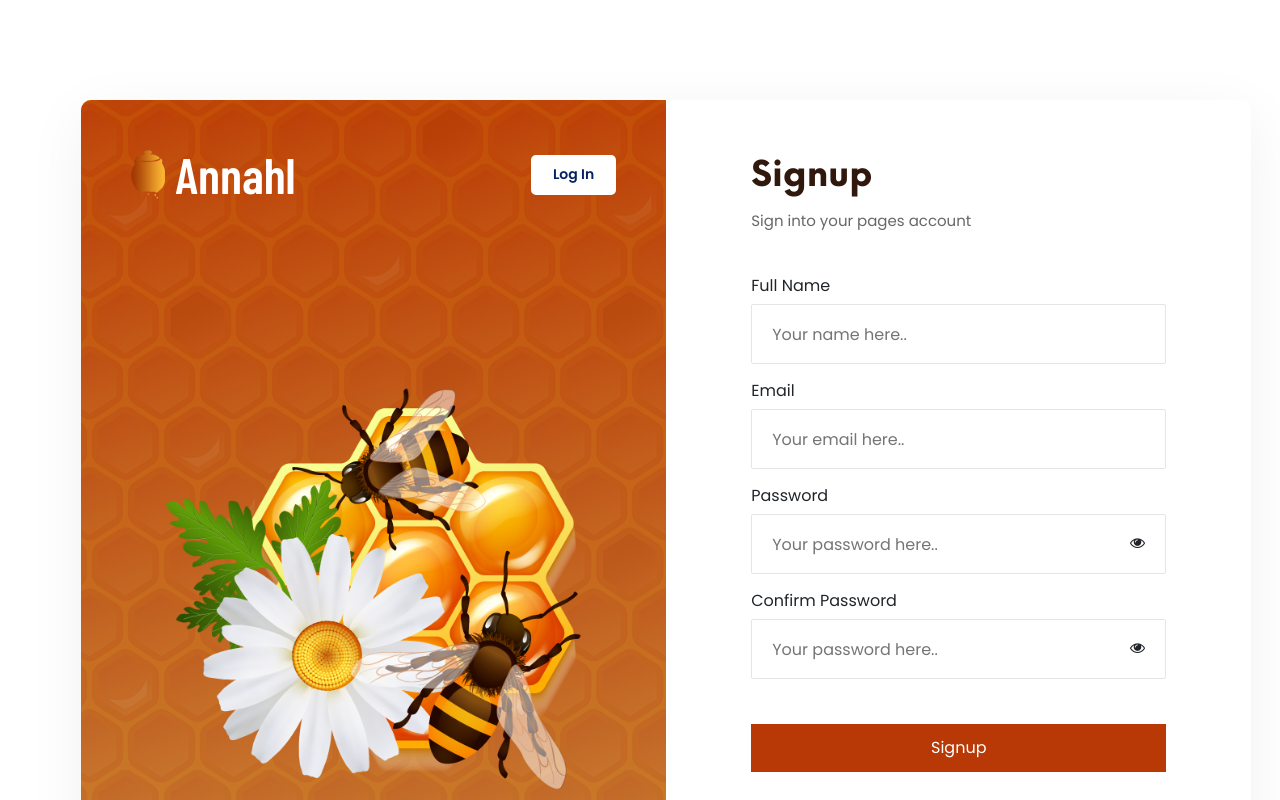
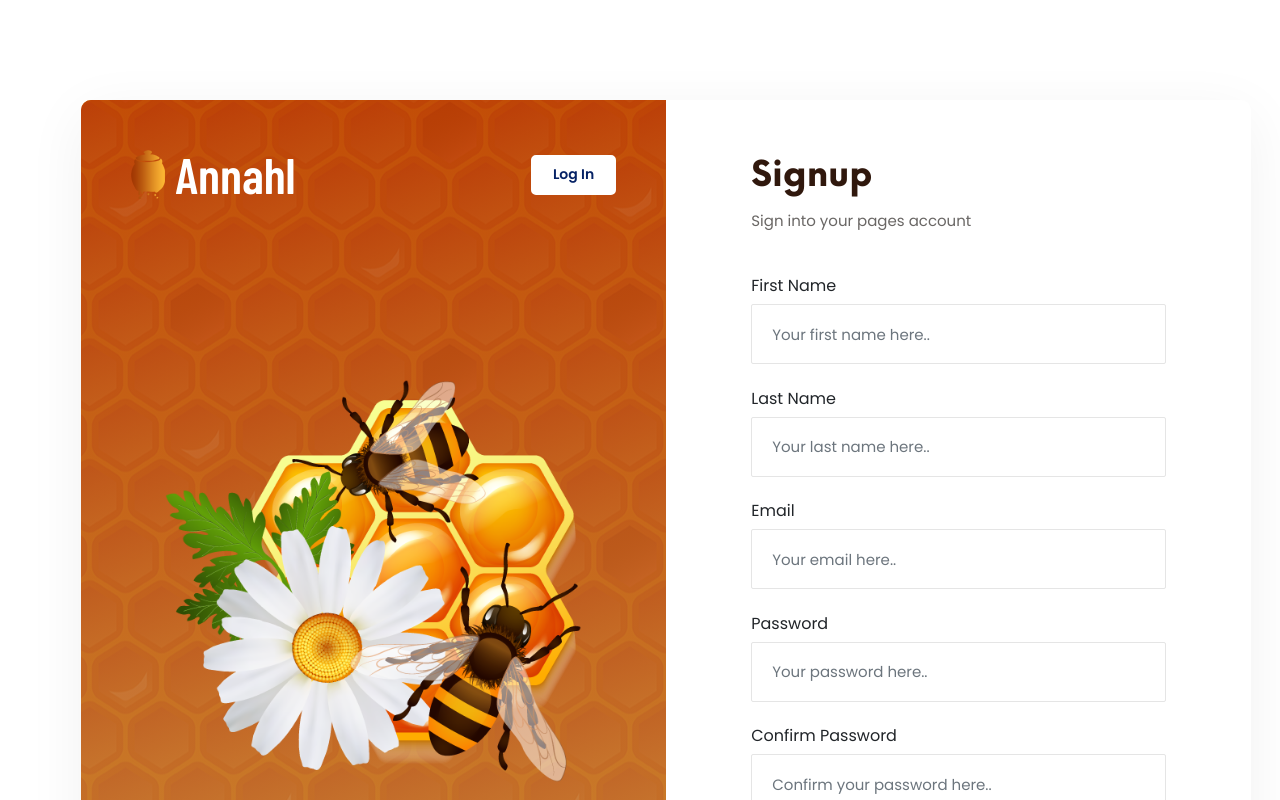
Before and after one commit to RNyaupane/mystic-hive, a React (Vite) app: page /auth/register in a window 1280 px wide. Shown: the top 800 px of the page. Built offline with nearby package versions, Linux system fonts and the light colour scheme; a web font is replaced by a local one.

Commit message:
authentication and authorization

```diff
--- a/index.html
+++ b/index.html
@@ -5,7 +5,7 @@
   <meta charset="UTF-8" />
   <link rel="icon" type="image/svg+xml" href="/vite.svg" />
   <meta name="viewport" content="width=device-width, initial-scale=1.0" />
-  <title>MYSTIC | HONEY 0.1</title>
+  <title>MYSTIC | HONEY</title>
 
   <link href="/assets/css/themify-icons.css" rel="stylesheet">
   <link href="/assets/css/font-awesome.min.css" rel="stylesheet">
--- a/package.json
+++ b/package.json
@@ -10,17 +10,21 @@
     "preview": "vite preview"
   },
   "dependencies": {
+    "@hookform/resolvers": "^3.9.1",
     "@reduxjs/toolkit": "^2.5.0",
     "axios": "^1.7.9",
+    "prop-types": "^15.8.1",
     "react": "^18.3.1",
     "react-dom": "^18.3.1",
+    "react-hook-form": "^7.54.2",
     "react-owl-carousel": "^2.3.3",
     "react-redux": "^9.2.0",
     "react-router-dom": "^7.0.2",
     "react-slick": "^0.30.3",
     "react-toastify": "^11.0.2",
     "redux-persist": "^6.0.0",
-    "slick-carousel": "^1.8.1"
+    "slick-carousel": "^1.8.1",
+    "yup": "^1.6.1"
   },
   "devDependencies": {
     "@eslint/js": "^9.15.0",
--- a/src/components/header.jsx
+++ b/src/components/header.jsx
@@ -32,7 +32,7 @@ const Header = () => {
                 </a>
                 <ul className="nav navbar-nav me-auto mb-2 mb-lg-0">
                   <li>
-                    <Link to="/about">About 0.1</Link>
+                    <Link to="/about">About</Link>
                   </li>
                   <li>
                     <Link to="/shop">Shop</Link>
--- a/src/pages/auth/login.jsx
+++ b/src/pages/auth/login.jsx
@@ -1,12 +1,45 @@
 import { Link } from "react-router-dom";
+import { useForm, Controller } from "react-hook-form";
+import { yupResolver } from "@hookform/resolvers/yup";
+import * as yup from "yup";
+import { useDispatch } from "react-redux";
+import { loginUser } from "../../redux/reducers/authSlice";
+
+// Validation schema
+const schema = yup.object().shape({
+  email: yup
+    .string()
+    .email("Invalid email format")
+    .required("Email is required"),
+  password: yup.string().required("Password is required"),
+});
 
 const Login = () => {
+  const dispatch = useDispatch();
+
+  // React Hook Form setup
+  const {
+    control,
+    handleSubmit,
+    formState: { errors, isSubmitting },
+  } = useForm({
+    resolver: yupResolver(schema),
+  });
+
+  // Form submission handler
+  const onSubmit = (data) => {
+    dispatch(loginUser(data));
+  };
+
   return (
     <div className="tp-login-area">
       <div className="container">
         <div className="row">
           <div className="col-lg-12">
-            <form className="tp-accountWrapper" action="#">
+            <form
+              className="tp-accountWrapper"
+              onSubmit={handleSubmit(onSubmit)}
+            >
               <div className="tp-accountInfo">
                 <div className="tp-accountInfoHeader">
                   <Link to="/">
@@ -31,86 +64,95 @@ const Login = () => {
                   <p>Sign into your pages account</p>
                 </div>
                 <div className="row">
+                  {/* Email Field */}
                   <div className="col-lg-12 col-md-12 col-12">
+                    <Controller
+                      name="email"
+                      control={control}
+                      defaultValue=""
+                      render={({ field }) => (
+                        <div className="form-group mb-4">
                           <label htmlFor="email">Email</label>
                           <input
                             type="text"
                             id="email"
-                      name="email"
+                            {...field}
                             placeholder="demo@gmail.com"
+                            className={`form-control ${
+                              errors.email ? "is-invalid" : ""
+                            }`}
+                          />
+                          {errors.email && (
+                            <div className="invalid-feedback">
+                              {errors.email.message}
+                            </div>
+                          )}
+                        </div>
+                      )}
                     />
                   </div>
+
+                  {/* Password Field */}
                   <div className="col-lg-12 col-md-12 col-12">
-                    <div className="form-group">
+                    <Controller
+                      name="password"
+                      control={control}
+                      defaultValue=""
+                      render={({ field }) => (
+                        <div className="form-group mb-4">
                           <label htmlFor="password">Password</label>
                           <input
-                        className="pwd"
                             type="password"
                             id="password"
-                        value="123456"
-                        name="pass"
+                            {...field}
+                            placeholder="Enter your password"
+                            className={`form-control ${
+                              errors.password ? "is-invalid" : ""
+                            }`}
                           />
-                      <span className="input-group-btn">
-                        <button
-                          className="btn btn-default reveal"
-                          type="button"
-                        >
-                          <i className="fa fa-eye"></i>
-                        </button>
-                      </span>
+                          {errors.password && (
+                            <div className="invalid-feedback">
+                              {errors.password.message}
                             </div>
+                          )}
                         </div>
+                      )}
+                    />
+                  </div>
+
+                  {/* Remember Me */}
                   <div className="col-lg-12 col-md-12 col-12">
                     <div className="check-box-wrap">
                       <div className="input-box">
                         <input
                           type="checkbox"
-                          id="fruit4"
-                          name="fruit-4"
-                          value="Strawberry"
+                          id="rememberMe"
+                          name="rememberMe"
                         />
-                        <label htmlFor="fruit4">Remember Me</label>
+                        <label htmlFor="rememberMe">Remember Me</label>
                       </div>
                       <div className="forget-btn">
-                        <a href="forgot.html">Forgot Password?</a>
+                        <Link to="/auth/forgot-password">Forgot Password?</Link>
                       </div>
                     </div>
                   </div>
+
+                  {/* Submit Button */}
                   <div className="col-lg-12 col-md-12 col-12">
-                    <button type="submit" className="tp-accountBtn">
-                      Login
+                    <button
+                      type="submit"
+                      className="tp-accountBtn"
+                      disabled={isSubmitting}
+                    >
+                      {isSubmitting ? "Logging in..." : "Login"}
                     </button>
                   </div>
                 </div>
-                <h4 className="or">
-                  <span>OR</span>
-                </h4>
-                <ul className="tp-socialLoginBtn">
-                  <li>
-                    <button className="facebook" type="button">
-                      <span>
-                        <i className="fa fa-facebook"></i>
-                      </span>
-                    </button>
-                  </li>
-                  <li>
-                    <button className="twitter" type="button">
-                      <span>
-                        <i className="fa fa-twitter"></i>
-                      </span>
-                    </button>
-                  </li>
-                  <li>
-                    <button className="linkedin" type="button">
-                      <span>
-                        <i className="fa fa-linkedin"></i>
-                      </span>
-                    </button>
-                  </li>
-                </ul>
+
+                {/* Footer */}
                 <p className="subText">
                   Don&apos;t have an account?{" "}
-                  <a href="register.html">Create free account</a>
+                  <Link to="/auth/register">Create free account</Link>
                 </p>
               </div>
             </form>
--- a/src/pages/auth/register.jsx
+++ b/src/pages/auth/register.jsx
@@ -1,12 +1,60 @@
 import { Link } from "react-router-dom";
+import { useForm, Controller } from "react-hook-form";
+import { yupResolver } from "@hookform/resolvers/yup";
+import * as yup from "yup";
+import { useDispatch } from "react-redux";
+import { authService } from "../../redux/actions/authActions"; // Replace with your actual action
+
+// Validation schema
+const schema = yup.object().shape({
+  first_name: yup.string().required("First Name is required"),
+  last_name: yup.string().required("Last Name is required"),
+  email: yup
+    .string()
+    .email("Invalid email format")
+    .required("Email is required"),
+  password: yup
+    .string()
+    .min(6, "Password must be at least 6 characters")
+    .required("Password is required"),
+  confirmPassword: yup
+    .string()
+    .oneOf([yup.ref("password"), null], "Passwords must match")
+    .required("Confirm Password is required"),
+});
 
 const Register = () => {
+  const dispatch = useDispatch();
+
+  // React Hook Form setup
+  const {
+    control,
+    handleSubmit,
+    formState: { errors, isSubmitting },
+  } = useForm({
+    resolver: yupResolver(schema),
+  });
+
+  // Form submission handler
+  const onSubmit = (data) => {
+    const payload = {
+      email: data.email,
+      password: data.password,
+      first_name: data.first_name,
+      last_name: data.last_name,
+    };
+    dispatch(authService.register(payload));
+  };
+
   return (
     <div className="tp-login-area">
       <div className="container">
         <div className="row">
           <div className="col-lg-12">
-            <form className="tp-accountWrapper" action="#">
+            <form
+              className="tp-accountWrapper"
+              onSubmit={handleSubmit(onSubmit)}
+            >
               <div className="tp-accountInfo">
                 <div className="tp-accountInfoHeader">
                   <Link to="/">
@@ -20,7 +68,7 @@ const Register = () => {
                   <img src="/assets/images/login.png" alt="" />
                 </div>
                 <div className="back-home">
-                  <Link className="tp-accountBtn" to="">
+                  <Link className="tp-accountBtn" to="/">
                     <span>Back To Home</span>
                   </Link>
                 </div>
@@ -31,69 +79,157 @@ const Register = () => {
                   <p>Sign into your pages account</p>
                 </div>
                 <div className="row">
+                  {/* First Name */}
                   <div className="col-lg-12 col-md-12 col-12">
-                    <label htmlFor="name">Full Name</label>
+                    <Controller
+                      name="first_name"
+                      control={control}
+                      defaultValue=""
+                      render={({ field }) => (
+                        <div className="form-group mb-4">
+                          <label htmlFor="first_name">First Name</label>
                           <input
                             type="text"
-                      id="name"
-                      name="name"
-                      placeholder="Your name here.."
+                            id="first_name"
+                            placeholder="Your first name here.."
+                            {...field}
+                            className={`form-control ${
+                              errors.first_name ? "is-invalid" : ""
+                            }`}
+                          />
+                          {errors.first_name && (
+                            <div className="invalid-feedback">
+                              {errors.first_name.message}
+                            </div>
+                          )}
+                        </div>
+                      )}
                     />
                   </div>
+
+                  {/* Last Name */}
                   <div className="col-lg-12 col-md-12 col-12">
-                    <label>Email</label>
+                    <Controller
+                      name="last_name"
+                      control={control}
+                      defaultValue=""
+                      render={({ field }) => (
+                        <div className="form-group mb-4">
+                          <label htmlFor="last_name">Last Name</label>
+                          <input
+                            type="text"
+                            id="last_name"
+                            placeholder="Your last name here.."
+                            {...field}
+                            className={`form-control ${
+                              errors.last_name ? "is-invalid" : ""
+                            }`}
+                          />
+                          {errors.last_name && (
+                            <div className="invalid-feedback">
+                              {errors.last_name.message}
+                            </div>
+                          )}
+                        </div>
+                      )}
+                    />
+                  </div>
+
+                  {/* Email */}
+                  <div className="col-lg-12 col-md-12 col-12">
+                    <Controller
+                      name="email"
+                      control={control}
+                      defaultValue=""
+                      render={({ field }) => (
+                        <div className="form-group mb-4">
+                          <label htmlFor="email">Email</label>
                           <input
                             type="text"
                             id="email"
-                      name="email"
                             placeholder="Your email here.."
+                            {...field}
+                            className={`form-control ${
+                              errors.email ? "is-invalid" : ""
+                            }`}
+                          />
+                          {errors.email && (
+                            <div className="invalid-feedback">
+                              {errors.email.message}
+                            </div>
+                          )}
+                        </div>
+                      )}
                     />
                   </div>
+
+                  {/* Password */}
                   <div className="col-lg-12 col-md-12 col-12">
-                    <div className="form-group">
+                    <Controller
+                      name="password"
+                      control={control}
+                      defaultValue=""
+                      render={({ field }) => (
+                        <div className="form-group mb-4">
                           <label>Password</label>
                           <input
-                        className="pwd2"
                             type="password"
                             placeholder="Your password here.."
-                        name="pass"
+                            {...field}
+                            className={`form-control ${
+                              errors.password ? "is-invalid" : ""
+                            }`}
                           />
-                      <span className="input-group-btn">
-                        <button
-                          className="btn btn-default reveal3"
-                          type="button"
-                        >
-                          <i className="fa fa-eye"></i>
-                        </button>
-                      </span>
+                          {errors.password && (
+                            <div className="invalid-feedback">
+                              {errors.password.message}
                             </div>
+                          )}
                         </div>
+                      )}
+                    />
+                  </div>
+
+                  {/* Confirm Password */}
                   <div className="col-lg-12 col-md-12 col-12">
-                    <div className="form-group">
+                    <Controller
+                      name="confirmPassword"
+                      control={control}
+                      defaultValue=""
+                      render={({ field }) => (
+                        <div className="form-group mb-4">
                           <label>Confirm Password</label>
                           <input
-                        className="pwd3"
                             type="password"
-                        placeholder="Your password here.."
-                        name="pass"
+                            placeholder="Confirm your password here.."
+                            {...field}
+                            className={`form-control ${
+                              errors.confirmPassword ? "is-invalid" : ""
+                            }`}
                           />
-                      <span className="input-group-btn">
+                          {errors.confirmPassword && (
+                            <div className="invalid-feedback">
+                              {errors.confirmPassword.message}
+                            </div>
+                          )}
+                        </div>
+                      )}
+                    />
+                  </div>
+
+                  {/* Submit Button */}
+                  <div className="col-lg-12 col-md-12 col-12">
                     <button
-                          className="btn btn-default reveal2"
-                          type="button"
+                      type="submit"
+                      className="tp-accountBtn"
+                      disabled={isSubmitting}
                     >
-                          <i className="fa fa-eye"></i>
-                        </button>
-                      </span>
-                    </div>
-                  </div>
-                  <div className="col-lg-12 col-md-12 col-12">
-                    <button type="submit" className="tp-accountBtn">
-                      Signup
+                      {isSubmitting ? "Signing up..." : "Signup"}
                     </button>
                   </div>
                 </div>
-                <h4 className="or">
+
+                {/* <h4 className="or">
                   <span>OR</span>
                 </h4>
                 <ul className="tp-socialLoginBtn">
@@ -118,9 +254,9 @@ const Register = () => {
                       </span>
                     </button>
                   </li>
-                </ul>
+                </ul> */}
                 <p className="subText">
-                  I have an account <a href="login.html">Login account</a>
+                  I have an account <Link to="/auth/login">Login account</Link>
                 </p>
               </div>
             </form>
--- a/src/route/router.jsx
+++ b/src/route/router.jsx
@@ -2,6 +2,7 @@ import { Suspense, lazy } from "react";
 import { useRoutes } from "react-router-dom";
 import PreLoader from "../components/pre-loader";
 import Register from "../pages/auth/register.jsx";
+import ProtectedRoute from "./PrivateRoutes.jsx";
 
 const MainLayout = lazy(() => import("../layout/main-layout"));
 const AboutPage = lazy(() => import("../pages/about/about-page.jsx"));
@@ -32,7 +33,7 @@ const AppRouter = () => {
         },
         {
           path: "about",
-          element: <AboutPage />,
+          element: <ProtectedRoute element={AboutPage} />,
         },
         {
           path: "shop",
--- a/src/utils/base_url.js
+++ b/src/utils/base_url.js
@@ -1,3 +1,3 @@
-const base_url = "https://admin.pirus.app/api/";
+const base_url = "https://mystichivehoney.com/api/";
 
 export default base_url;
```
Also changed, not shown: src/redux/actions/authActions.js (+11 -6 lines), src/redux/reducers/authSlice.js (+8 -5 lines), src/route/PrivateRoutes.jsx (added, +23 -0 lines), public/assets/css/style.css, 46 other files (tests, documents, lock files or other folders). Lines whose indentation alone changed are shown as unchanged.
